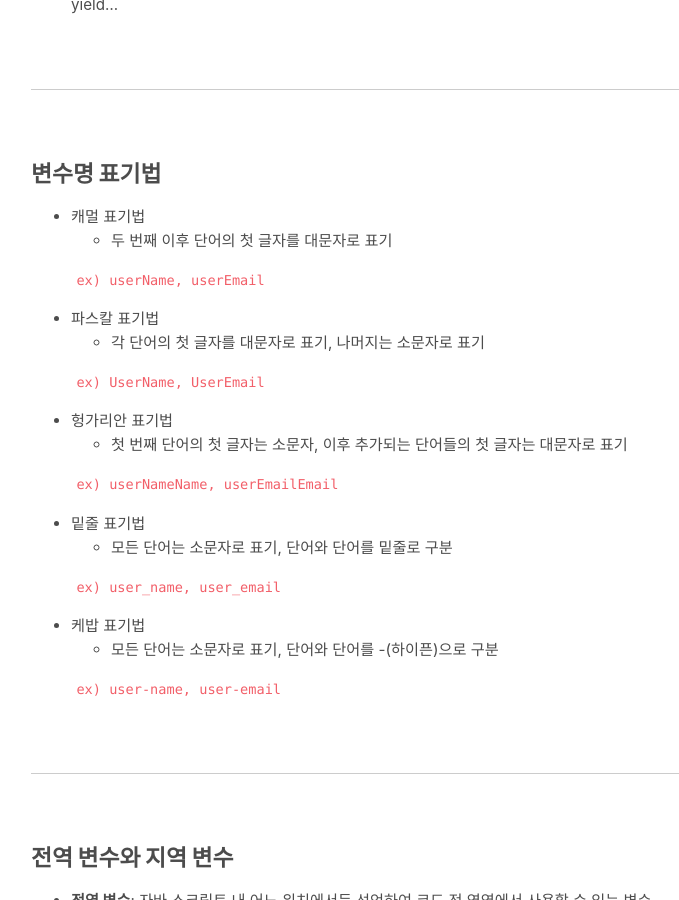
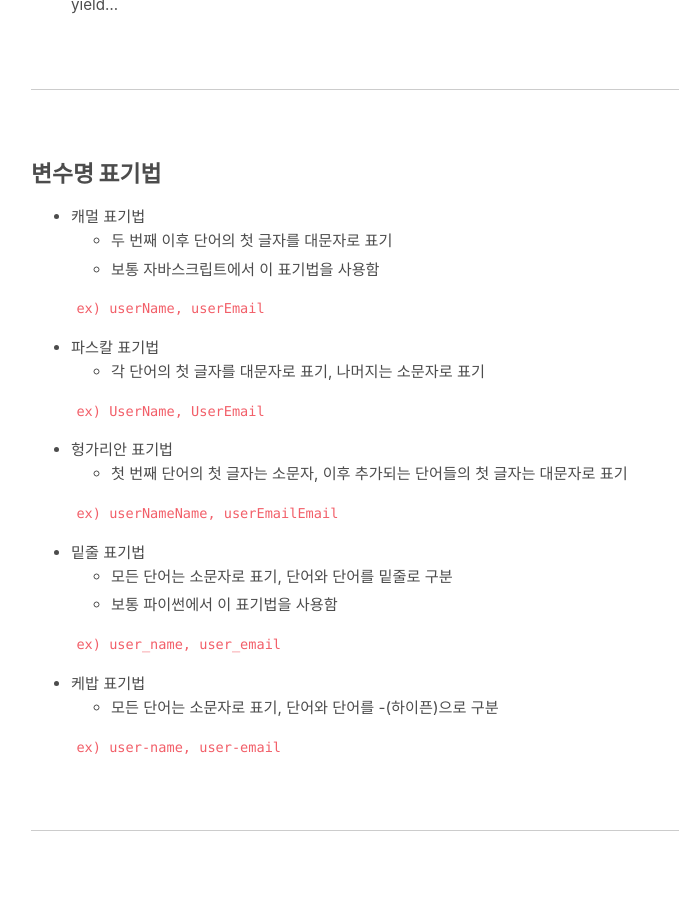
Before and after one commit to absolutelyfullycapable/absolutelyfullycapable.github.io, a Jekyll site: the page built from _posts/2020-09-01-javascript-variable-data-type.md, in a window 1280 px wide and 900 px high, scrolled down 2667 px. Shown: the whole window, without its empty margins (329-1008 px from the left). Built offline with Jekyll 4.4.1, drawn with Linux system fonts in a browser that asks for light colours; comment, search, counter and statistics services are not loaded.

Commit message:
Update 2020-09-01-javascript-variable-data-type.md

```diff
--- a/_posts/2020-09-01-javascript-variable-data-type.md
+++ b/_posts/2020-09-01-javascript-variable-data-type.md
@@ -109,6 +109,7 @@ comments: true
 
 - 캐멀 표기법
 	- 두 번째 이후 단어의 첫 글자를 대문자로 표기
+	- 보통 자바스크립트에서 이 표기법을 사용함
 
 	`ex) userName, userEmail`
 
@@ -124,6 +125,7 @@ comments: true
 
 - 밑줄 표기법
 	- 모든 단어는 소문자로 표기, 단어와 단어를 밑줄로 구분
+	- 보통 파이썬에서 이 표기법을 사용함
 
 	`ex) user_name, user_email`
 
```
